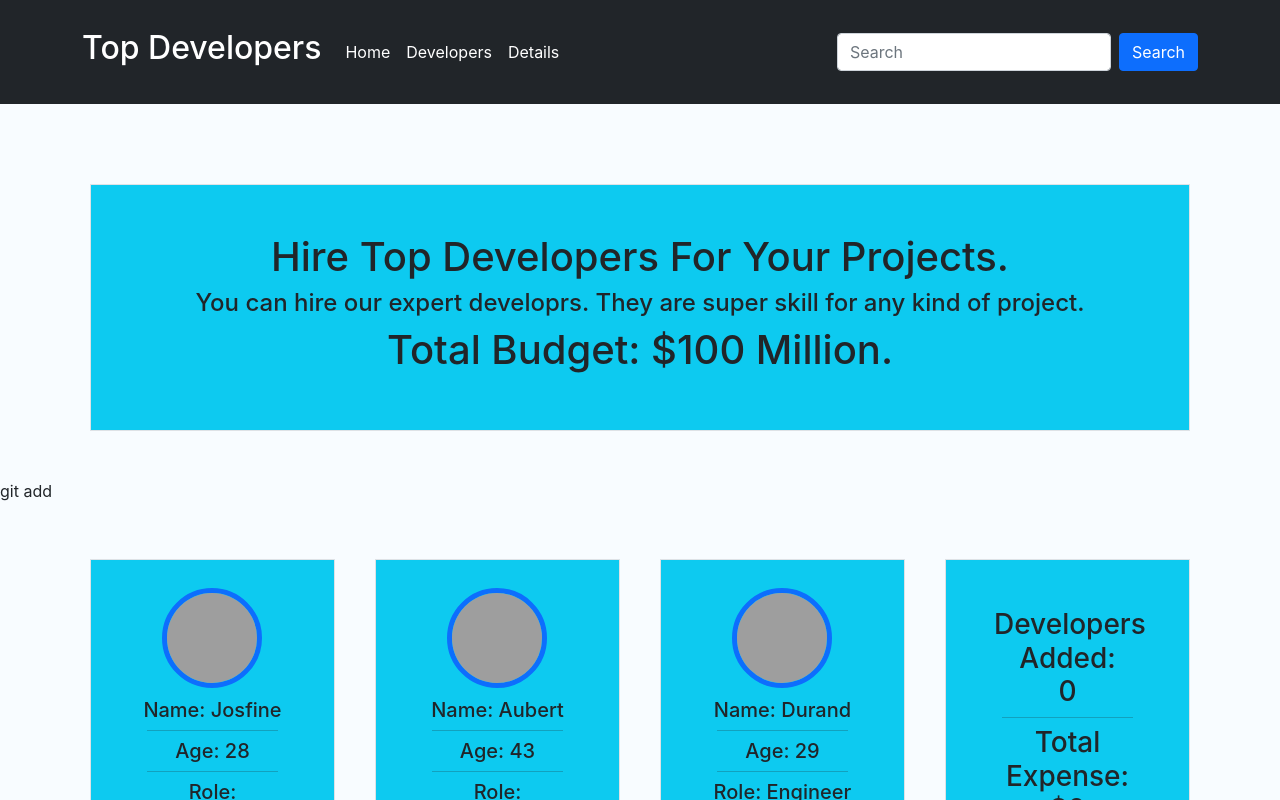
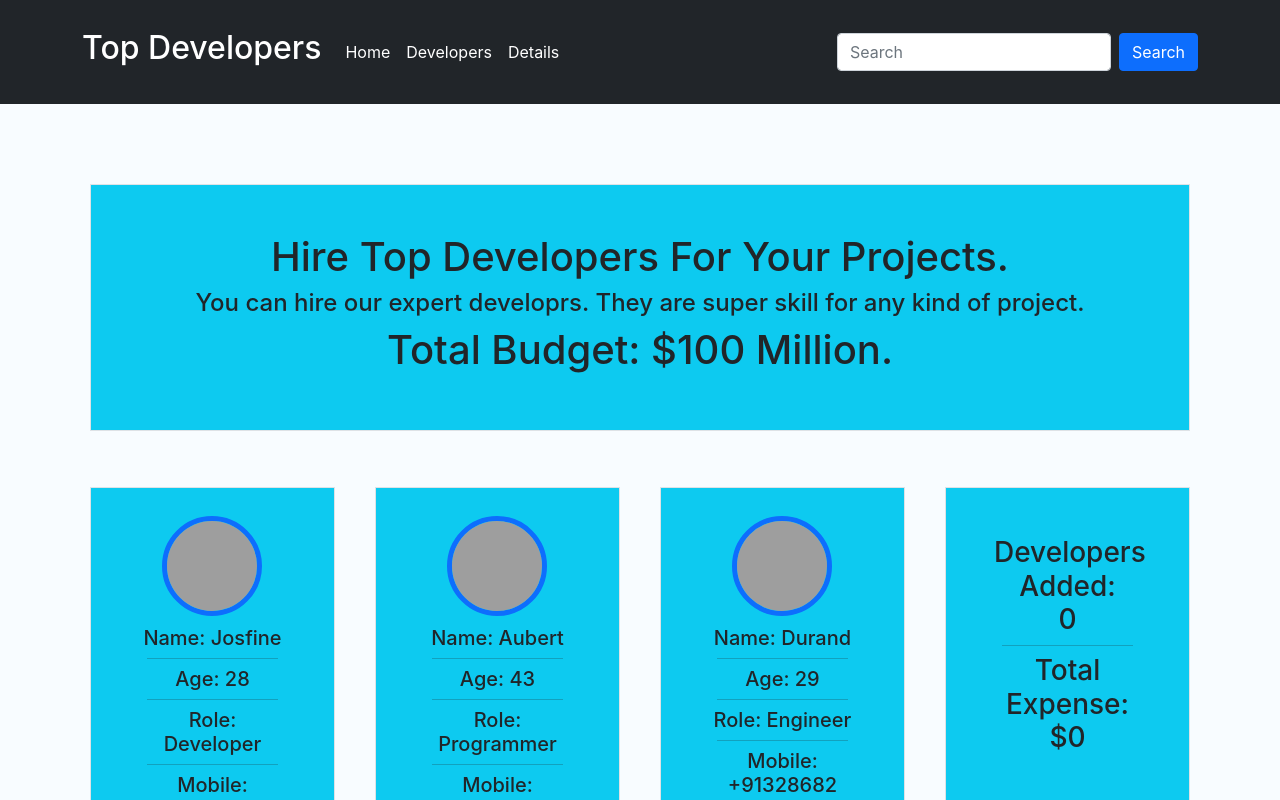
Before and after one commit to rokunuzzamanbhuiya/top-developers-react, a React (Create React App) app: page / in a window 1280 px wide. Shown: the top 800 px of the page. Built offline with nearby package versions, Linux system fonts and the light colour scheme; grey boxes are pictures that could not be loaded.

Commit message:
all update

```diff
--- a/src/App.js
+++ b/src/App.js
@@ -6,7 +6,7 @@ import Footer from './components/Footer/Footer';
 function App() {
   return (
     <div>
-      <Header></Header>git add <div className=""></div>
+      <Header></Header>
       <Developer></Developer>
       <Footer></Footer>
     </div>
```
